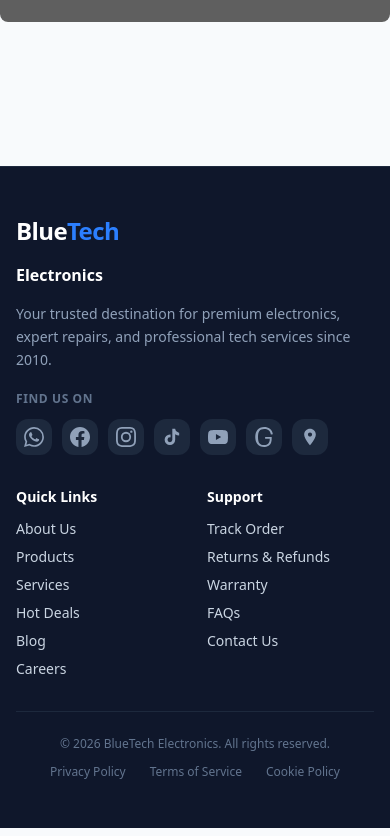
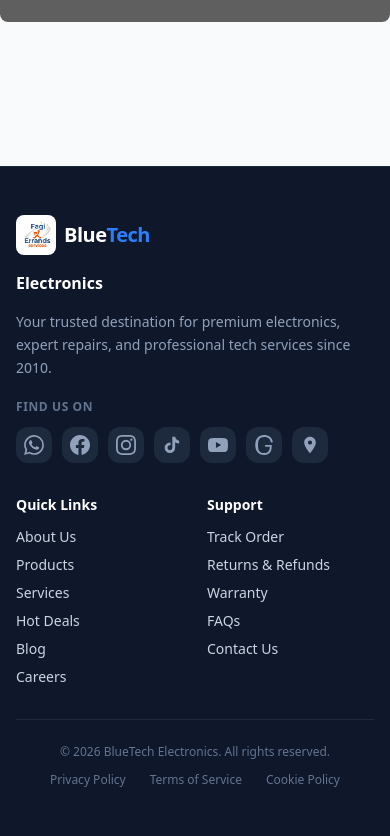
Before and after one commit to bluetech254/bluetech, a React (Vite) app in the folder client/: page / in a window 390 px wide. Shown: the part 950-1786 px from the top of the page. Built offline with nearby package versions, Linux system fonts and the light colour scheme; no server answers; grey boxes are pictures that could not be loaded.

Commit message:
feat(client): replace logo with new BlueTech logo
- public/logo.png: updated to new 2000x2000 logo from Downloads
- Footer: now shows logo image alongside brand name text
- Header + MobileNav already used /logo.png — auto-updated

```diff
--- a/client/src/components/layout/Footer.tsx
+++ b/client/src/components/layout/Footer.tsx
@@ -83,8 +83,9 @@ export const Footer = () => {
 
           {/* Brand + Socials */}
           <div className="space-y-4">
-            <Link to="/" className="flex items-center space-x-2">
-              <span className="text-2xl font-black tracking-tight text-white">
+            <Link to="/" className="flex items-center gap-2">
+              <img src="/logo.png" alt="BlueTech" className="h-10 w-auto object-contain" />
+              <span className="text-xl font-black tracking-tight text-white">
                 Blue<span className="text-blue-500">Tech</span>
               </span>
             </Link>
```
Also changed, not shown: client/public/logo.png.
